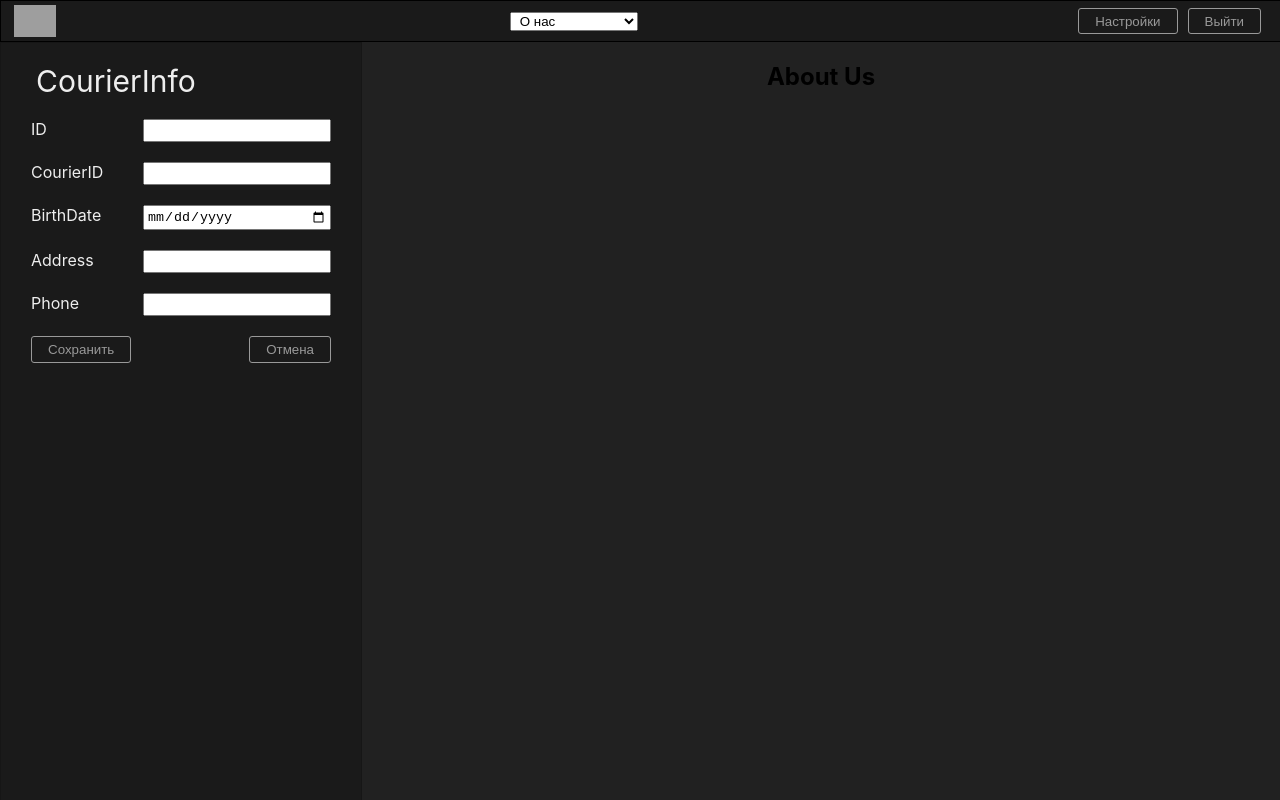
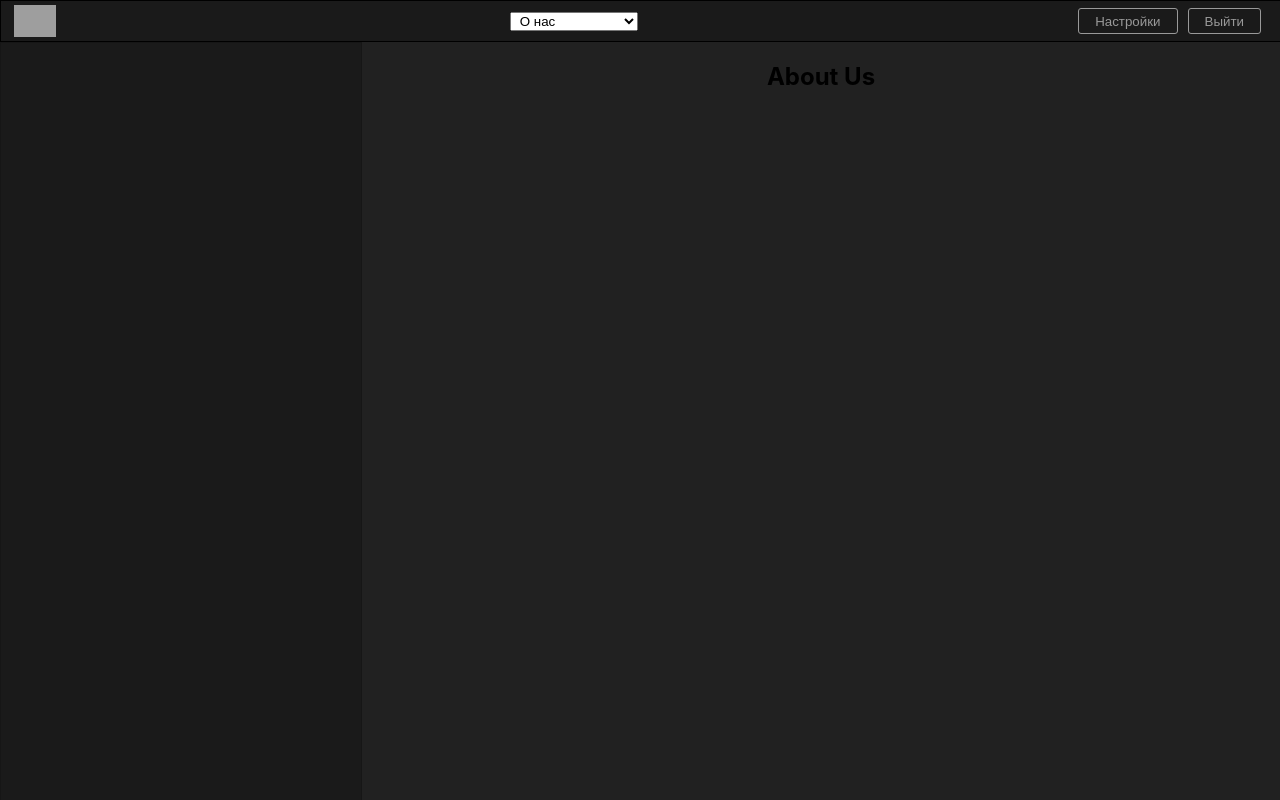
Before and after one commit to KucherenkoIvan/Database-8, a React (Create React App) app in the folder frontend/: page / in a window 1280 px wide. Shown: the top 800 px of the page. Built offline with nearby package versions, Linux system fonts and the light colour scheme; grey boxes are pictures that could not be loaded.

Commit message:
aside redux features

```diff
--- a/frontend/src/components/aside/index.js
+++ b/frontend/src/components/aside/index.js
@@ -1,16 +1,30 @@
-import React from "react"
-import Courier from "../forms/Courier"
-import CourierInfo from "../forms/CourierInfo"
-import './index.scss'
+import React from "react";
+import Courier from "../forms/Courier";
+import Stocks from "../forms/Stocks";
+import User from "../forms/User";
+import Customer from "../forms/Customer";
+import Product from "../forms/Product";
+import Order from "../forms/Order";
+import OrderDetails from "../forms/OrderDetails";
+import CourierInfo from "../forms/CourierInfo";
+import { connect } from 'react-redux';
+import './index.scss';
 
+const forms = { Courier, Stocks, User, Customer, Product, Order, OrderDetails, CourierInfo, none: () => '' };
 
-const Aside = () =>{
+const Aside = ({ selectedTable }) =>{
 
     return (
         <aside className="aside">
-            <CourierInfo/>
+            {forms[selectedTable]()}
         </aside>
     );
 }
 
-export default Aside;
+const mapStateToProps = (state) => {
+    return {
+        selectedTable: state.option === 'About' ? 'none' : state.option
+    }
+}
+
+export default connect(mapStateToProps, null)(Aside);
--- a/frontend/src/components/forms/Customer.js
+++ b/frontend/src/components/forms/Customer.js
@@ -1,4 +1,4 @@
-import React from "react"
+import React, {useState} from "react"
 
 const Customers = () =>{
     const [inputValue, setInputValue] = useState({
```
